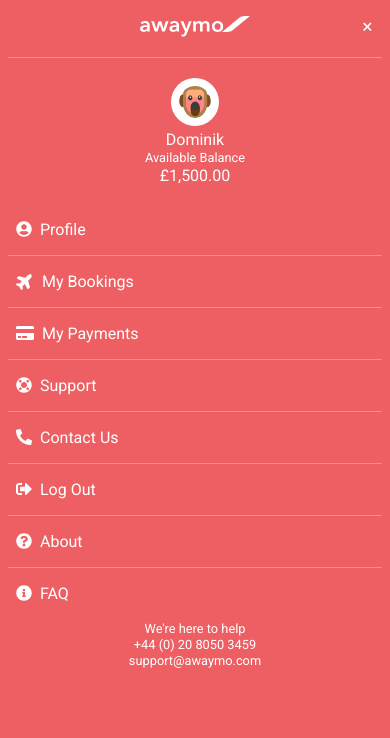
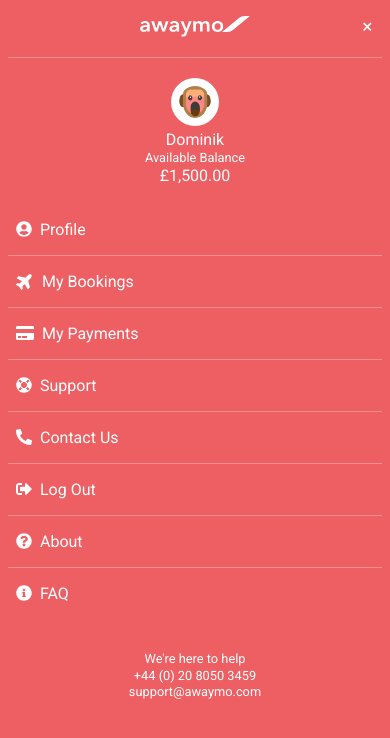
Before and after one commit to ldrobnik/react-animated-menu, a React (Create React App) app: page / in a window 390 px wide. Both pictures are taken after a click on the button "MENU". Shown: the top 738 px of the page. Built offline with nearby package versions, Linux system fonts and the light colour scheme.

Commit message:
Create MobileHelpPanel component

```diff
--- /dev/null
+++ b/src/components/Menus/MobileMenu/MobileHelpPanel/MobileHelpPanel.js
@@ -0,0 +1,34 @@
+import React from 'react';
+import styled from 'styled-components';
+
+/* STYLES */
+const HelpPanel = styled.div`
+  text-align: center;
+  margin-top: 2em;
+
+  p {
+    font-size: 0.8em;
+    margin: 0.1em;
+  }
+  p::selection {
+        color: ${props => props.theme.mainColor};
+        background-color: ${props => props.theme.lightColor};
+  }
+`;
+
+const EmailLink = styled.a`
+    color: ${props => props.theme.lightColor};
+    text-decoration: none;
+`;
+
+function MobileHelpPanel() {
+    return(
+        <HelpPanel>
+            <p>We're here to help</p>
+            <p>+44 (0) 20 8050 3459</p>
+            <p><EmailLink href='mailto:support@awaymo.com'>support@awaymo.com</EmailLink></p>
+        </HelpPanel>
+    );
+}
+
+export default MobileHelpPanel;
--- a/src/components/Menus/MobileMenu/MobileMenu.js
+++ b/src/components/Menus/MobileMenu/MobileMenu.js
@@ -4,6 +4,7 @@ import styled from 'styled-components';
 import MobileHeader from './MobileHeader/MobileHeader';
 import MobileUserData from './MobileUserData/MobileUserData';
 import MobileLinks from './MobileLinks/MobileLinks';
+import MobileHelpPanel from './MobileHelpPanel/MobileHelpPanel';
 
 /* STYLES */
 
@@ -22,25 +23,6 @@ const MenuContainer = styled.div`
         color: ${props => props.theme.mainColor};
         background-color: ${props => props.theme.lightColor};
         }
-`;
-
-// Help panel styles
-const HelpPanel = styled.div`
-  text-align: center;
-
-  p {
-    font-size: 0.8em;
-    margin: 0.1em;
-  }
-  p::selection {
-        color: ${props => props.theme.mainColor};
-        background-color: ${props => props.theme.lightColor};
-  }
-`;
-
-const EmailLink = styled.a`
-    color: ${props => props.theme.lightColor};
-    text-decoration: none;
 `;
 
 function MobileMenu(props) {
@@ -62,11 +44,7 @@ function MobileMenu(props) {
                 firstName={props.firstName}
                 surname={props.surname}
             />
-            <HelpPanel>
-                <p>We're here to help</p>
-                <p>+44 (0) 20 8050 3459</p>
-                <p><EmailLink href='mailto:support@awaymo.com'>support@awaymo.com</EmailLink></p>
-            </HelpPanel>
+            <MobileHelpPanel />
         </MenuContainer>
     );
 }
```
